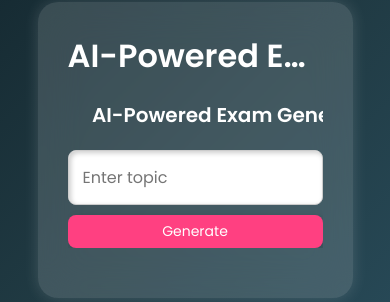
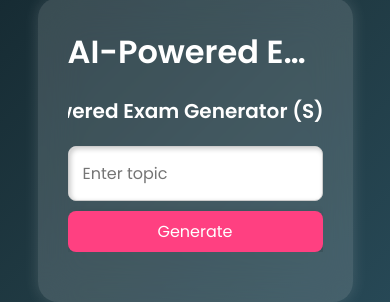
Before and after one commit to soumya28022005/cilent, a React (Create React App) app: page / in a window 390 px wide. Shown: the part 272-574 px from the top of the page. Built offline with nearby package versions, Linux system fonts and the light colour scheme.

Commit message:
Transtion add

```diff
--- a/public/design.css
+++ b/public/design.css
@@ -100,11 +100,11 @@ button:hover {
     animation: slideIn 1s ease-in-out;
   }
 
-/* ✅ Responsive Design */
+/* mobile  Design */
 @media screen and (max-width: 768px) {
   .input-container {
     flex-direction: column; /* Stack items vertically */
-    gap: 12px;
+    gap: 10px;
   }
 
   input {
--- a/src/components/QuestionGenerator.js
+++ b/src/components/QuestionGenerator.js
@@ -40,20 +40,24 @@ const QuestionGenerator = () => {
 
   return (
     <div style={{ textAlign: "center", margin: "20px auto", maxWidth: "600px", overflow: "hidden" }}>
-      {/* Faster Animation */}
+      {/* Animated Header on Mobile, Static on Laptop */}
+      {isMobile ? (
         <motion.h2
           initial={{ x: "-100%" }}
           animate={{ x: "100%" }}
           exit={{ x: "100%" }}
-        transition={{ duration: 10, ease: "linear", repeat: Infinity, repeatType: "restart" }}
+          transition={{ duration: 15, ease: "linear", repeat: Infinity, repeatType: "restart" }}
           style={{
-          fontSize: isMobile ? "20px" : "30px",
+            fontSize: "20px",
             whiteSpace: "nowrap",
             position: "relative",
           }}
         >
-        AI-Powered Exam Generator
+          AI-Powered Exam Generator (S)
         </motion.h2>
+      ) : (
+        <h2 style={{ fontSize: "30px" }}>AI-Powered Exam Generator (S)</h2>
+      )}
 
       <div
         style={{
@@ -92,8 +96,8 @@ const QuestionGenerator = () => {
           onClick={generateQuestion}
           disabled={loading}
           style={{
-            padding: isMobile ? "6px 12px" : "10px 20px",
-            fontSize: isMobile ? "14px" : "16px",
+            padding: isMobile ? "8px 16px" : "10px 20px",
+            fontSize: isMobile ? "16px" : "16px",
             borderRadius: "8px",
             border: "none",
             backgroundColor: loading ? "#007bff" : "#ff4081",
```
Lines whose indentation alone changed are shown as unchanged.
